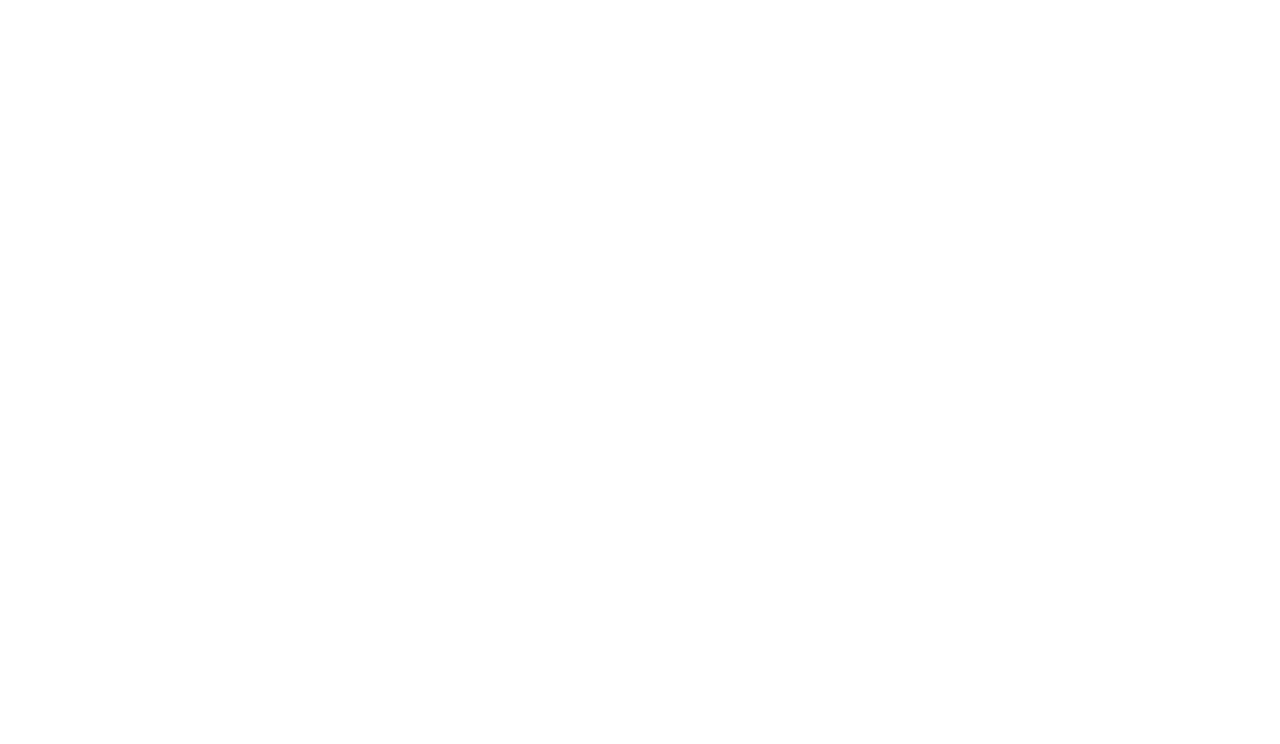
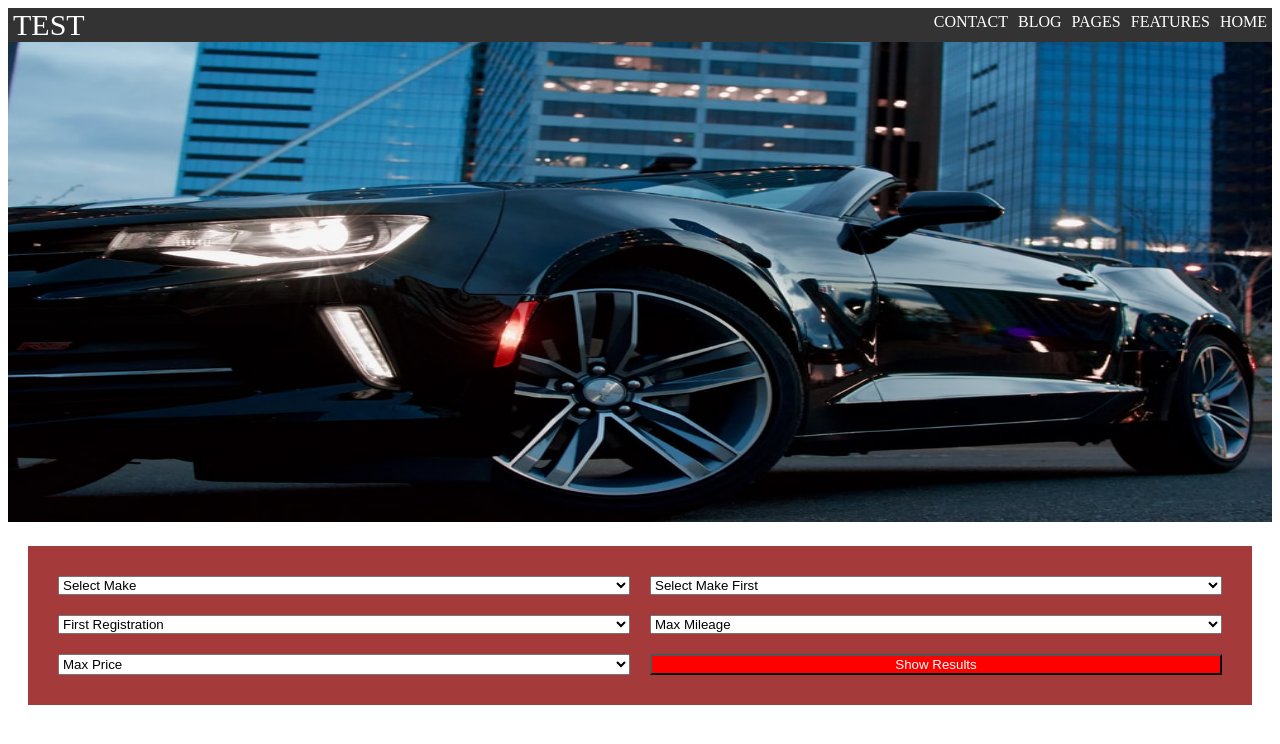
Before and after one commit to vikil94/commerce-dynamics-challenge, a website: page index.html in a window 1280 px wide. Drawn offline with Linux system fonts and the light colour scheme.

Commit message:
created an image folder to hold all of my images, created the first nav, the header photo and the first form for selecting a vehicle

```diff
--- a/index.html
+++ b/index.html
@@ -13,7 +13,35 @@
 </head>
 
 <body>
-
+    <ul class="main-nav">
+        <li class="test-items">TEST</li>
+        <li class="nav-items">HOME</li>
+        <li class="nav-items">FEATURES</li>
+        <li class="nav-items">PAGES</li>
+        <li class="nav-items">BLOG</li>
+        <li class="nav-items">CONTACT</li>
+    </ul>
+    <img class="first-image" src="images/car1.png" alt="blackcar">
+    <form class="first-form">
+        <div class="form-group">
+            <select class="form-control">
+                <option>Select Make</option>
+            </select>
+            <select class="form-control">
+                <option>Select Make First</option>
+            </select>
+            <select class="form-control">
+                <option>First Registration</option>
+            </select>
+            <select class="form-control">
+                <option>Max Mileage</option>
+            </select>
+            <select class="form-control">
+                <option>Max Price</option>
+            </select>
+            <button class="first-form-button">Show Results</button>
+        </div>
+    </form>
 </body>
 
 </html>
--- a/main.scss
+++ b/main.scss
@@ -0,0 +1,52 @@
+$formBackground: #A53A3A;
+
+.main-nav {
+    list-style-type: none;
+    margin: 0;
+    padding: 0;
+    overflow: hidden;
+    background-color: #333;
+}
+
+.test-items {
+    color: white;
+    display: inline;
+    padding-left: 5px;
+    font-size: 30px;
+}
+.nav-items {
+    float: right;
+    color: white;
+    padding: 5px;
+}
+
+.first-image {
+    width: 100%;
+    height: 30em;
+    padding-right: 5px;
+}
+
+.first-form {
+    background: $formBackground;
+}
+
+.first-form {
+    margin: 20px 20px;
+}
+
+.form-group {
+    display: grid;
+    grid-template-columns: 1fr 1fr;
+    padding: 20px;
+}
+
+.form-control {
+    margin: 10px 10px;
+}
+
+.first-form-button {
+    margin: 10px 10px;
+    background: red;
+    color: white;
+
+}
```
Also changed, not shown: images/car1.png (added), main.css, 1 other file.
